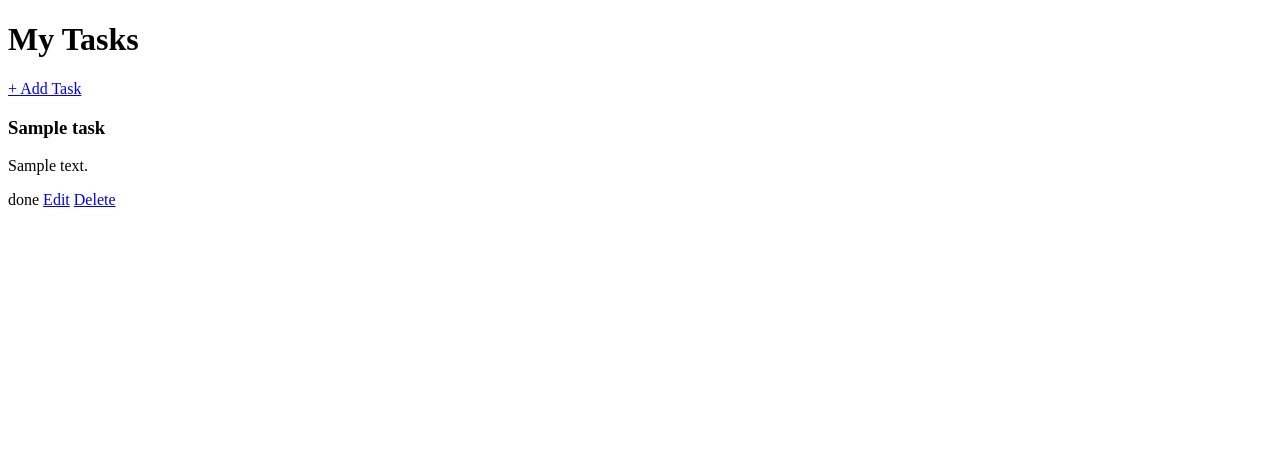
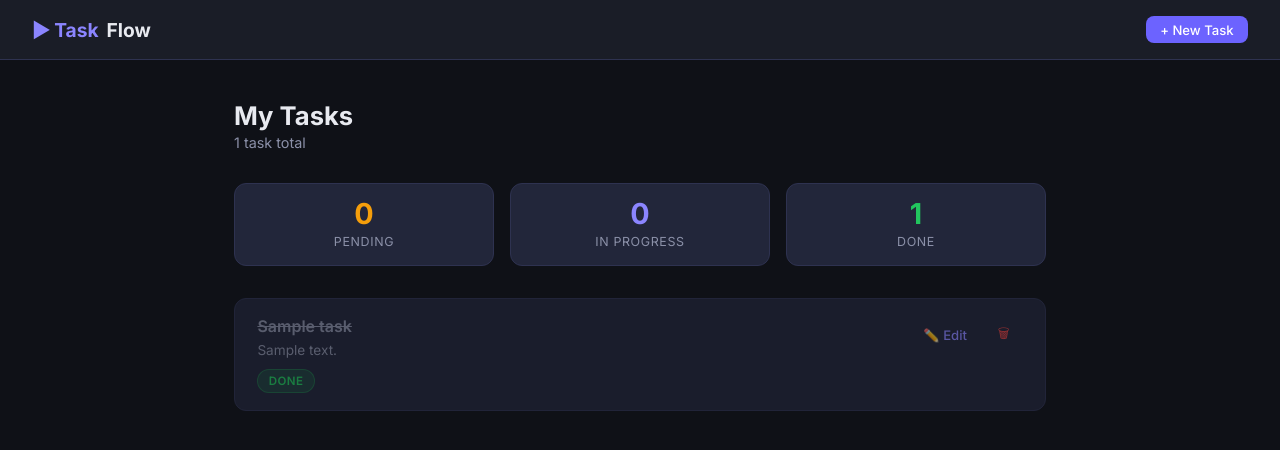
Before and after one commit to NanaKY931/E-commerceLabs, a PHP site: page / in a window 1280 px wide. Shown: the top 450 px of the page. Run offline with PHP 8.4, Linux system fonts and the light colour scheme; tables that the repository leaves empty or names only in its code hold one stand-in row (values such as "Sample post").

Commit message:
feat: redesigned UI with dark theme, stats bar, task cards, and bug fixes

```diff
--- a/tasks-app/index.php
+++ b/tasks-app/index.php
@@ -1,22 +1,92 @@
 <?php
 require "db.php";
 $result = $conn->query("SELECT * FROM tasks ORDER BY created_at DESC");
+$tasks  = $result->fetch_all(MYSQLI_ASSOC);
+
+// Count stats
+$counts = ['pending' => 0, 'in_progress' => 0, 'done' => 0];
+foreach ($tasks as $t) {
+    if (isset($counts[$t['status']])) $counts[$t['status']]++;
+}
+$conn->close();
 ?>
 <!DOCTYPE html>
-<html>
-<head><title>Tasks</title></head>
+<html lang="en">
+<head>
+  <meta charset="UTF-8">
+  <meta name="viewport" content="width=device-width, initial-scale=1.0">
+  <title>TaskFlow – My Tasks</title>
+  <meta name="description" content="Manage your tasks efficiently with TaskFlow.">
+  <link rel="stylesheet" href="style.css">
+</head>
 <body>
-<h1>My Tasks</h1>
-<a href="create.php">+ Add Task</a>
-<?php while ($row = $result->fetch_assoc()): ?>
-<div>
-<h3><?php echo htmlspecialchars($row['title']); ?></h3>
-<p><?php echo htmlspecialchars($row['description']); ?></p>
-<span><?php echo $row['status']; ?></span>
-<a href="edit.php?id=<?php echo $row['id']; ?>">Edit</a>
-<a href="delete.php?id=<?php echo $row['id']; ?>" onclick="return confirm('Delete this task?');">Delete</a>
+
+<nav class="navbar">
+  <a class="brand" href="index.php">&#9654; Task<span>Flow</span></a>
+  <a class="btn btn-primary btn-sm" href="create.php">+ New Task</a>
+</nav>
+
+<div class="container">
+
+  <div class="page-header">
+    <div>
+      <h1>My Tasks</h1>
+      <p><?php echo count($tasks); ?> task<?php echo count($tasks) !== 1 ? 's' : ''; ?> total</p>
+    </div>
+  </div>
+
+  <!-- Stats -->
+  <div class="stats">
+    <div class="stat-card stat-pending">
+      <div class="num"><?php echo $counts['pending']; ?></div>
+      <div class="label">Pending</div>
+    </div>
+    <div class="stat-card stat-progress">
+      <div class="num"><?php echo $counts['in_progress']; ?></div>
+      <div class="label">In Progress</div>
+    </div>
+    <div class="stat-card stat-done">
+      <div class="num"><?php echo $counts['done']; ?></div>
+      <div class="label">Done</div>
+    </div>
+  </div>
+
+  <!-- Task List -->
+  <?php if (empty($tasks)): ?>
+  <div class="empty">
+    <div class="icon">📋</div>
+    <h3>No tasks yet</h3>
+    <p>Click <strong>+ New Task</strong> to get started.</p>
+  </div>
+  <?php else: ?>
+  <div class="task-list">
+    <?php foreach ($tasks as $row):
+      $statusClass = $row['status'] === 'done' ? 'done' : '';
+      $badgeClass  = $row['status'] === 'pending'     ? 'badge-pending'
+                   : ($row['status'] === 'in_progress' ? 'badge-progress' : 'badge-done');
+      $badgeLabel  = $row['status'] === 'in_progress'  ? 'In Progress'
+                   : ucfirst($row['status']);
+    ?>
+    <div class="task-card <?php echo $statusClass; ?>">
+      <div class="task-body">
+        <div class="task-title"><?php echo htmlspecialchars($row['title']); ?></div>
+        <?php if (!empty($row['description'])): ?>
+        <div class="task-desc"><?php echo htmlspecialchars($row['description']); ?></div>
+        <?php endif; ?>
+        <div style="margin-top:.5rem;">
+          <span class="badge <?php echo $badgeClass; ?>"><?php echo $badgeLabel; ?></span>
+        </div>
+      </div>
+      <div class="task-actions">
+        <a class="btn btn-edit" href="edit.php?id=<?php echo $row['id']; ?>" title="Edit">✏️ Edit</a>
+        <a class="btn btn-danger-ghost" href="delete.php?id=<?php echo $row['id']; ?>"
+           onclick="return confirm('Delete this task?');" title="Delete">🗑</a>
+      </div>
+    </div>
+    <?php endforeach; ?>
+  </div>
+  <?php endif; ?>
+
 </div>
-<?php endwhile; ?>
 </body>
 </html>
-<?php $conn->close(); ?>
--- /dev/null
+++ b/tasks-app/style.css
@@ -0,0 +1,260 @@
+@import url('https://fonts.googleapis.com/css2?family=Inter:wght@300;400;500;600;700&display=swap');
+
+/* ── Reset & Base ── */
+*, *::before, *::after { box-sizing: border-box; margin: 0; padding: 0; }
+
+:root {
+  --bg:        #0f1117;
+  --surface:   #1a1d27;
+  --card:      #22263a;
+  --border:    #2e3250;
+  --accent:    #6c63ff;
+  --accent-h:  #8b85ff;
+  --success:   #22c55e;
+  --warning:   #f59e0b;
+  --danger:    #ef4444;
+  --text:      #e8eaf0;
+  --muted:     #8b90a8;
+  --radius:    12px;
+  --shadow:    0 4px 24px rgba(0,0,0,.45);
+}
+
+body {
+  font-family: 'Inter', sans-serif;
+  background: var(--bg);
+  color: var(--text);
+  min-height: 100vh;
+  padding: 0;
+}
+
+/* ── Top Nav ── */
+.navbar {
+  background: var(--surface);
+  border-bottom: 1px solid var(--border);
+  padding: 0 2rem;
+  height: 60px;
+  display: flex;
+  align-items: center;
+  justify-content: space-between;
+  position: sticky;
+  top: 0;
+  z-index: 100;
+}
+.navbar .brand {
+  font-size: 1.2rem;
+  font-weight: 700;
+  color: var(--accent-h);
+  text-decoration: none;
+  display: flex;
+  align-items: center;
+  gap: .5rem;
+}
+.navbar .brand span { color: var(--text); }
+
+/* ── Layout ── */
+.container {
+  max-width: 860px;
+  margin: 2.5rem auto;
+  padding: 0 1.5rem;
+}
+
+/* ── Page Header ── */
+.page-header {
+  display: flex;
+  align-items: center;
+  justify-content: space-between;
+  margin-bottom: 2rem;
+}
+.page-header h1 {
+  font-size: 1.6rem;
+  font-weight: 700;
+}
+.page-header p {
+  color: var(--muted);
+  font-size: .9rem;
+  margin-top: .2rem;
+}
+
+/* ── Buttons ── */
+.btn {
+  display: inline-flex;
+  align-items: center;
+  gap: .45rem;
+  padding: .55rem 1.2rem;
+  border-radius: 8px;
+  font-size: .88rem;
+  font-weight: 500;
+  font-family: 'Inter', sans-serif;
+  cursor: pointer;
+  border: none;
+  text-decoration: none;
+  transition: all .2s ease;
+}
+.btn-primary {
+  background: var(--accent);
+  color: #fff;
+}
+.btn-primary:hover { background: var(--accent-h); transform: translateY(-1px); box-shadow: 0 6px 20px rgba(108,99,255,.4); }
+.btn-ghost {
+  background: transparent;
+  color: var(--muted);
+  border: 1px solid var(--border);
+}
+.btn-ghost:hover { color: var(--text); border-color: var(--accent); }
+.btn-danger-ghost {
+  background: transparent;
+  color: var(--danger);
+  border: 1px solid transparent;
+  padding: .4rem .75rem;
+  font-size: .82rem;
+}
+.btn-danger-ghost:hover { background: rgba(239,68,68,.12); border-color: var(--danger); }
+.btn-edit {
+  background: transparent;
+  color: var(--accent-h);
+  border: 1px solid transparent;
+  padding: .4rem .75rem;
+  font-size: .82rem;
+}
+.btn-edit:hover { background: rgba(108,99,255,.12); border-color: var(--accent); }
+.btn-sm { padding: .35rem .9rem; font-size: .82rem; }
+
+/* ── Stats bar ── */
+.stats {
+  display: grid;
+  grid-template-columns: repeat(3, 1fr);
+  gap: 1rem;
+  margin-bottom: 2rem;
+}
+.stat-card {
+  background: var(--card);
+  border: 1px solid var(--border);
+  border-radius: var(--radius);
+  padding: 1rem 1.2rem;
+  text-align: center;
+}
+.stat-card .num {
+  font-size: 1.8rem;
+  font-weight: 700;
+  line-height: 1;
+}
+.stat-card .label { font-size: .78rem; color: var(--muted); margin-top: .3rem; text-transform: uppercase; letter-spacing: .05em; }
+.stat-pending .num  { color: var(--warning); }
+.stat-progress .num { color: var(--accent-h); }
+.stat-done .num     { color: var(--success); }
+
+/* ── Task Cards ── */
+.task-list { display: flex; flex-direction: column; gap: .75rem; }
+
+.task-card {
+  background: var(--card);
+  border: 1px solid var(--border);
+  border-radius: var(--radius);
+  padding: 1.1rem 1.4rem;
+  display: flex;
+  align-items: flex-start;
+  gap: 1rem;
+  transition: border-color .2s, box-shadow .2s;
+}
+.task-card:hover { border-color: var(--accent); box-shadow: var(--shadow); }
+
+.task-card.done { opacity: .6; }
+
+.task-body { flex: 1; min-width: 0; }
+.task-title {
+  font-size: 1rem;
+  font-weight: 600;
+  white-space: nowrap;
+  overflow: hidden;
+  text-overflow: ellipsis;
+}
+.task-card.done .task-title { text-decoration: line-through; color: var(--muted); }
+.task-desc {
+  font-size: .85rem;
+  color: var(--muted);
+  margin-top: .25rem;
+  line-height: 1.5;
+  display: -webkit-box;
+  -webkit-line-clamp: 2;
+  -webkit-box-orient: vertical;
+  overflow: hidden;
+}
+
+.task-actions { display: flex; gap: .3rem; align-items: center; flex-shrink: 0; }
+
+/* ── Status Badge ── */
+.badge {
+  display: inline-block;
+  padding: .25rem .65rem;
+  border-radius: 20px;
+  font-size: .72rem;
+  font-weight: 600;
+  text-transform: uppercase;
+  letter-spacing: .04em;
+}
+.badge-pending  { background: rgba(245,158,11,.15); color: var(--warning); border: 1px solid rgba(245,158,11,.3); }
+.badge-progress { background: rgba(108,99,255,.15); color: var(--accent-h); border: 1px solid rgba(108,99,255,.3); }
+.badge-done     { background: rgba(34,197,94,.15);  color: var(--success);  border: 1px solid rgba(34,197,94,.3); }
+
+/* ── Empty State ── */
+.empty {
+  text-align: center;
+  padding: 4rem 2rem;
+  color: var(--muted);
+}
+.empty .icon { font-size: 3rem; margin-bottom: 1rem; }
+.empty h3 { font-size: 1.1rem; color: var(--text); margin-bottom: .4rem; }
+.empty p { font-size: .88rem; }
+
+/* ── Form Card ── */
+.form-card {
+  background: var(--card);
+  border: 1px solid var(--border);
+  border-radius: var(--radius);
+  padding: 2rem;
+  box-shadow: var(--shadow);
+}
+.form-card h2 {
+  font-size: 1.25rem;
+  font-weight: 700;
+  margin-bottom: 1.5rem;
+}
+
+.form-group { margin-bottom: 1.25rem; }
+.form-group label {
+  display: block;
+  font-size: .82rem;
+  font-weight: 500;
+  color: var(--muted);
+  margin-bottom: .4rem;
+  text-transform: uppercase;
+  letter-spacing: .04em;
+}
+.form-group input,
+.form-group textarea,
+.form-group select {
+  width: 100%;
+  background: var(--surface);
+  border: 1px solid var(--border);
+  border-radius: 8px;
+  color: var(--text);
+  font-family: 'Inter', sans-serif;
+  font-size: .92rem;
+  padding: .7rem 1rem;
+  outline: none;
+  transition: border-color .2s, box-shadow .2s;
+}
+.form-group input:focus,
+.form-group textarea:focus,
+.form-group select:focus {
+  border-color: var(--accent);
+  box-shadow: 0 0 0 3px rgba(108,99,255,.2);
+}
+.form-group textarea { resize: vertical; min-height: 100px; }
+.form-group select option { background: var(--surface); }
+
+.form-actions {
+  display: flex;
+  gap: .75rem;
+  margin-top: 1.75rem;
+}
```
Also changed, not shown: tasks-app/create.php (+51 -19 lines), tasks-app/delete.php (+12 -0 lines), tasks-app/edit.php (+56 -39 lines).
